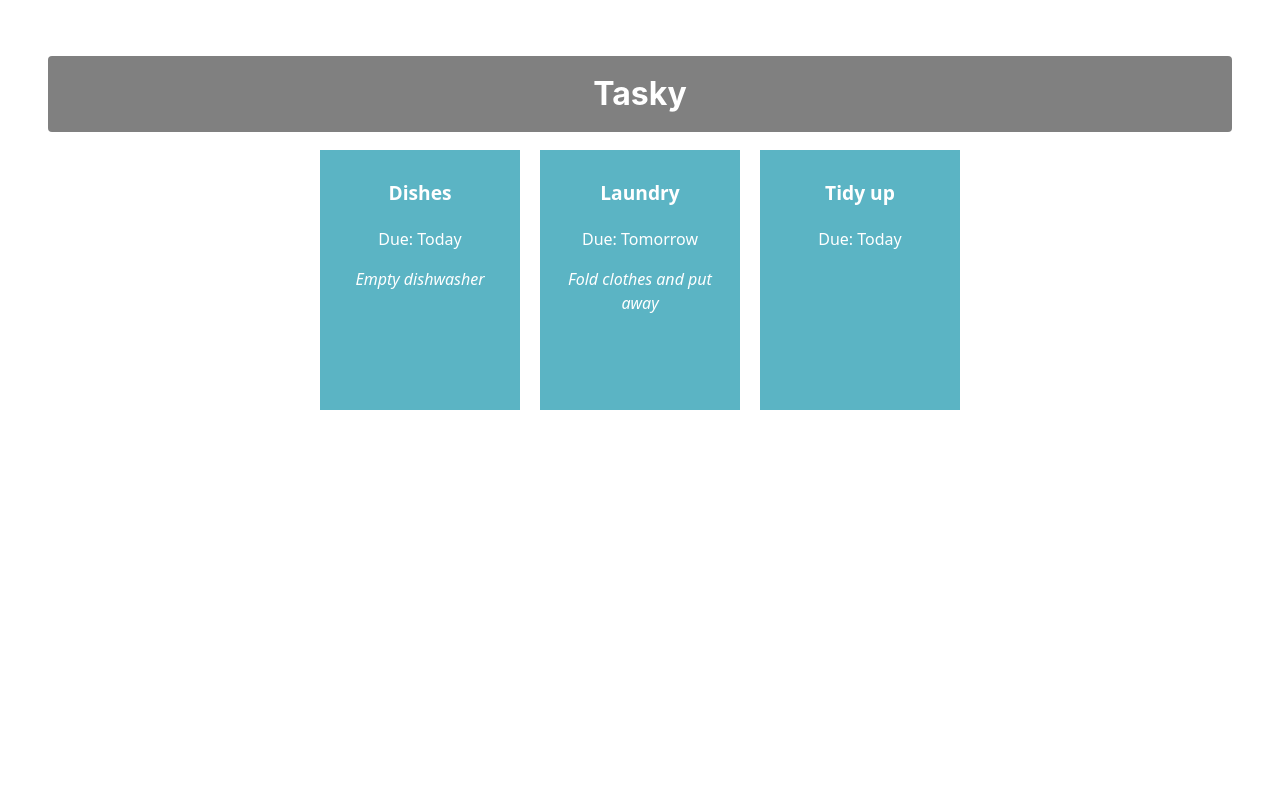
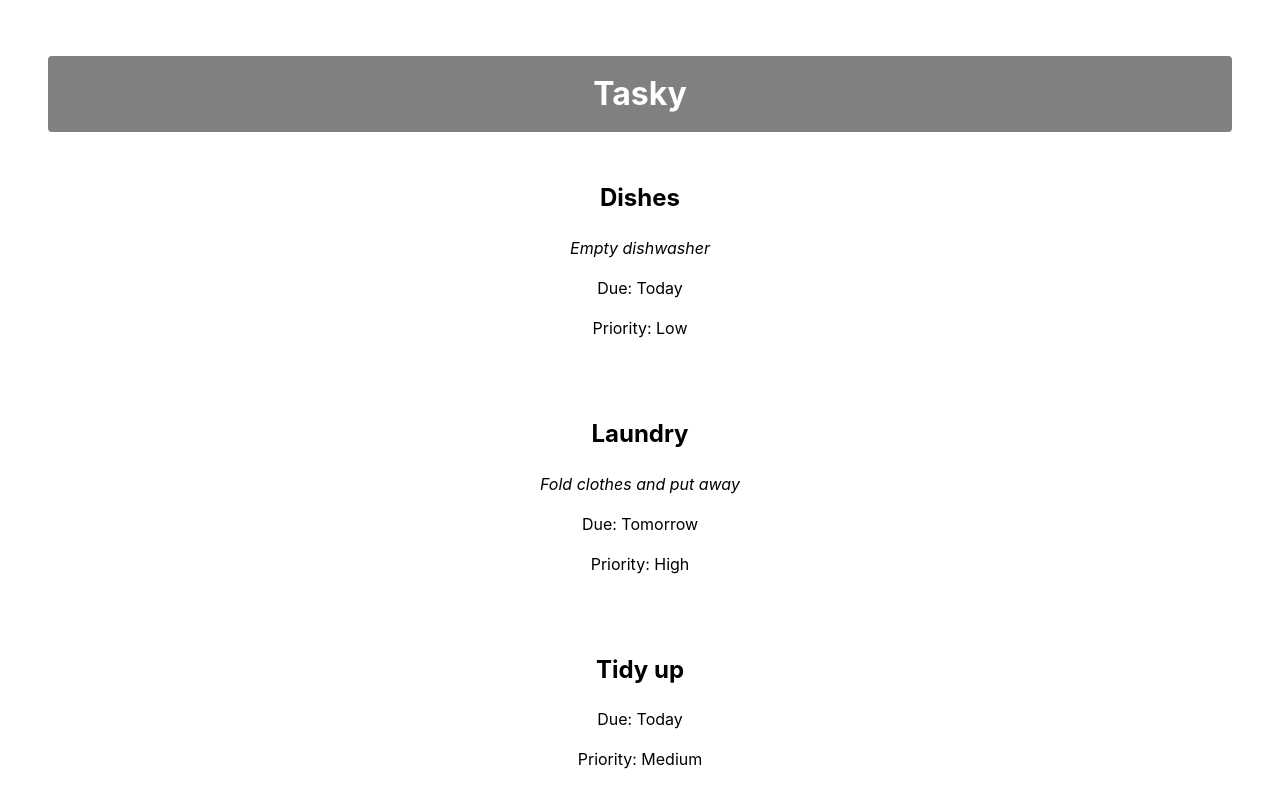
Before and after one commit to KyleG4/react-basics-labs, a React (Vite) app in the folder tasky/: page / in a window 1280 px wide. Shown: the top 808 px of the page. Built offline with nearby package versions, Linux system fonts and the light colour scheme.

Commit message:
Tasky Lab 2a - Exercise done

```diff
--- a/tasky/src/App.jsx
+++ b/tasky/src/App.jsx
@@ -5,9 +5,9 @@ import Task from './components/Task';
 function App() {
   const [ taskState, setTaskState ] = useState({
     tasks: [
-      { id: 1, title: "Dishes", description: "Empty dishwasher", deadline: "Today" },
-      { id: 2, title: "Laundry", description: "Fold clothes and put away", deadline: "Tomorrow" },
-      { id: 3, title: "Tidy up", description: "", deadline: "Today" }
+      { id: 1, title: "Dishes",  description: "Empty dishwasher",            deadline: "Today",    priority: "Low" },
+      { id: 2, title: "Laundry", description: "Fold clothes and put away",   deadline: "Tomorrow", priority: "High" },
+      { id: 3, title: "Tidy up", description: "",                            deadline: "Today",    priority: "Medium" }
     ]
   });
 
@@ -20,6 +20,7 @@ function App() {
           title={task.title}
           description={task.description}
           deadline={task.deadline}
+          priority={task.priority}
         />
       ))}
     </div>
--- a/tasky/src/components/Task.jsx
+++ b/tasky/src/components/Task.jsx
@@ -1,19 +1,12 @@
-import React from 'react';
-
-const Task = (props) => {
-
-           return (
-        <div className="card">
-            <p className="title">{props.title}</p>
-            <p>Due: {props.deadline}</p>
-            <p className="description">{props.description}</p>
-        </div>
-    )
-
-
+function Task({ title, description, deadline, priority }) {
+  return (
+    <div className="task-card">
+      <h2>{title}</h2>
+      {description && <p><em>{description}</em></p>}
+      <p>Due: {deadline}</p>
+      <p>Priority: {priority}</p>
+    </div>
+  );
 }
 
-
-
-
 export default Task;
```
